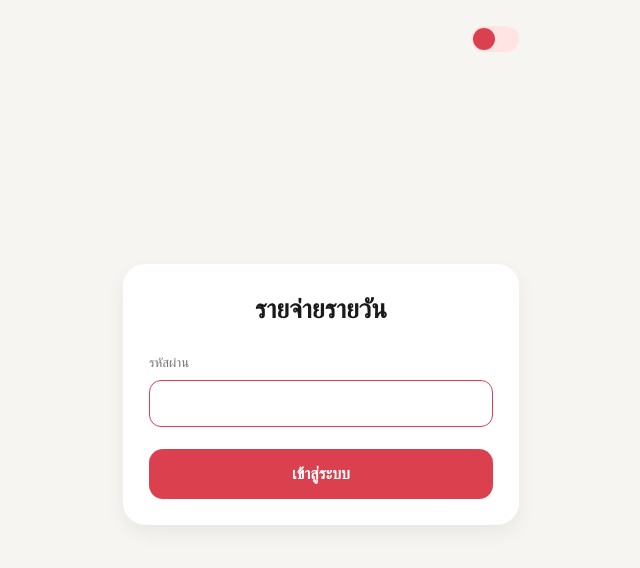
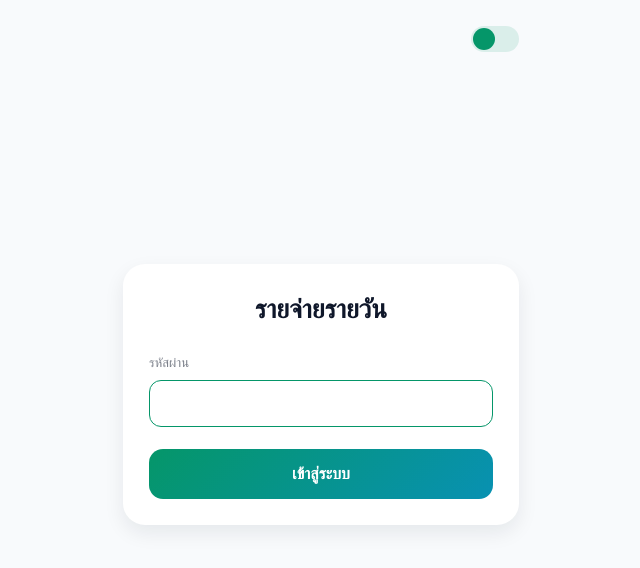
Before and after one commit to Core2931/m-de-app, a Next.js app: page /login in a window 1280 px wide. Shown: the top 568 px of the page, without its empty margins (319-959 px from the left). Built offline with nearby package versions, Linux system fonts and the light colour scheme; a web font is replaced by a local one.

Commit message:
Restyle theme to slate/emerald/cyan with dedicated expense color
Replace warm cream/orange theme with slate backgrounds and dual
emerald/cyan accents. Add a separate `expense` token for money
figures (stat cards, list-row amounts) so they stay orange-red
regardless of accent color.

```diff
--- a/app/expenses/page.tsx
+++ b/app/expenses/page.tsx
@@ -71,7 +71,7 @@ export default function ExpensesPage() {
                   <span className="flex-1 truncate text-[15px] font-medium text-text">
                     {item.item}
                   </span>
-                  <span className="text-[15px] font-semibold text-text">
+                  <span className="text-[15px] font-semibold text-expense">
                     {formatCurrency(item.amount)}
                   </span>
                 </Link>
--- a/app/globals.css
+++ b/app/globals.css
@@ -15,6 +15,7 @@
   --color-border: var(--border);
   --color-accent: var(--accent);
   --color-accent2: var(--accent2);
+  --color-expense: var(--expense);
   --color-accent-text: var(--accent-text);
   --color-accent-soft: var(--accent-soft);
   --color-nav: var(--nav-bg);
@@ -30,16 +31,17 @@
 
 /* Light theme (default) */
 :root {
-  --bg: #f7f5f2;
+  --bg: #f8fafc;
   --card: #ffffff;
-  --text: #1a1a1a;
-  --sub: rgba(0, 0, 0, 0.55);
-  --border: rgba(0, 0, 0, 0.1);
-  --accent: oklch(0.6 0.19 20);
-  --accent2: oklch(0.6 0.19 20);
+  --text: #0f172a;
+  --sub: rgba(15, 23, 42, 0.55);
+  --border: rgba(15, 23, 42, 0.1);
+  --accent: #059669;
+  --accent2: #0891b2;
+  --expense: #ea580c;
   --accent-text: #ffffff;
-  --accent-soft: oklch(0.94 0.03 20);
-  --shadow: 0 8px 20px rgba(0, 0, 0, 0.06);
+  --accent-soft: rgba(5, 150, 105, 0.12);
+  --shadow: 0 8px 20px rgba(15, 23, 42, 0.08);
   --nav-bg: #ffffff;
   --food: oklch(0.88 0.08 40);
   --transport: oklch(0.88 0.06 230);
@@ -49,20 +51,21 @@
 
 /* Dark theme */
 :root.dark {
-  --bg: #141414;
-  --card: #1e1e1e;
-  --text: #f5f5f5;
-  --sub: rgba(255, 255, 255, 0.55);
-  --border: rgba(255, 255, 255, 0.14);
-  --accent: oklch(0.78 0.12 85);
-  --accent2: oklch(0.78 0.12 85);
-  --accent-text: #141414;
-  --accent-soft: oklch(0.34 0.06 85);
-  --shadow: 0 8px 20px rgba(0, 0, 0, 0.4);
-  --nav-bg: #1e1e1e;
-  --food: oklch(0.42 0.07 40);
-  --transport: oklch(0.42 0.06 230);
-  --life: oklch(0.42 0.06 300);
+  --bg: #0f172a;
+  --card: #1e293b;
+  --text: #f1f5f9;
+  --sub: rgba(241, 245, 249, 0.55);
+  --border: rgba(255, 255, 255, 0.12);
+  --accent: #10b981;
+  --accent2: #22d3ee;
+  --expense: #f97316;
+  --accent-text: #0f172a;
+  --accent-soft: rgba(16, 185, 129, 0.18);
+  --shadow: 0 8px 24px rgba(0, 0, 0, 0.5);
+  --nav-bg: #1e293b;
+  --food: #334155;
+  --transport: #1e3a4a;
+  --life: #3b2e4a;
   --other: oklch(0.42 0.05 150);
 }
 
--- a/app/layout.tsx
+++ b/app/layout.tsx
@@ -18,8 +18,8 @@ export const viewport: Viewport = {
   initialScale: 1,
   maximumScale: 1,
   themeColor: [
-    { media: "(prefers-color-scheme: light)", color: "#f7f5f2" },
-    { media: "(prefers-color-scheme: dark)", color: "#141414" },
+    { media: "(prefers-color-scheme: light)", color: "#f8fafc" },
+    { media: "(prefers-color-scheme: dark)", color: "#0f172a" },
   ],
 };
 
--- a/app/page.tsx
+++ b/app/page.tsx
@@ -50,11 +50,11 @@ export default function DashboardPage() {
       <div className="mb-4 grid grid-cols-2 gap-3">
         <Card className="rounded-[20px] p-[18px_20px]">
           <p className="mb-2 text-[13px] font-medium text-sub">วันนี้</p>
-          <p className="text-[26px] font-bold text-accent">{formatCurrency(todayTotal)}</p>
+          <p className="text-[26px] font-bold text-expense">{formatCurrency(todayTotal)}</p>
         </Card>
         <Card className="rounded-[20px] p-[18px_20px]">
           <p className="mb-2 text-[13px] font-medium text-sub">เดือนนี้</p>
-          <p className="text-[26px] font-bold text-accent2">{formatCurrency(monthTotal)}</p>
+          <p className="text-[26px] font-bold text-expense">{formatCurrency(monthTotal)}</p>
         </Card>
       </div>
 
@@ -80,7 +80,7 @@ export default function DashboardPage() {
           >
             <Avatar category={item.category} size={38} />
             <span className="flex-1 truncate text-base font-medium text-text">{item.item}</span>
-            <span className="text-base font-semibold text-text">{formatCurrency(item.amount)}</span>
+            <span className="text-base font-semibold text-expense">{formatCurrency(item.amount)}</span>
           </Link>
         ))}
 
```
